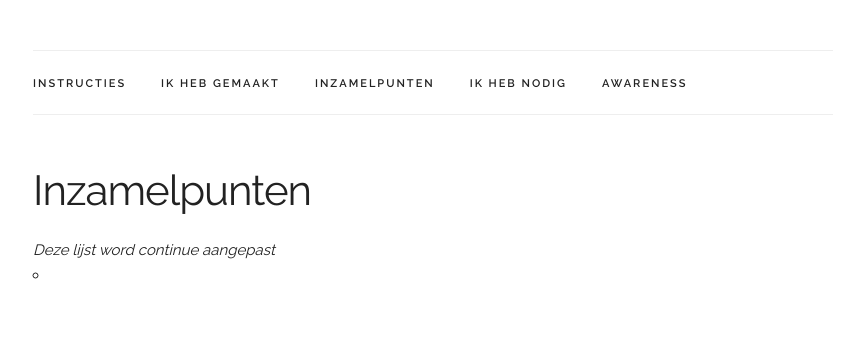
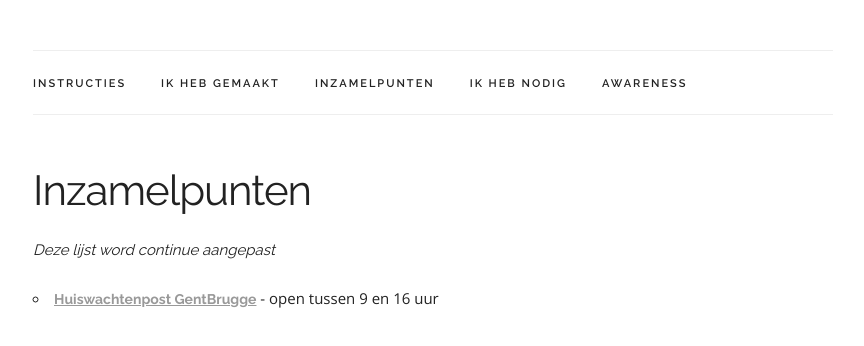
Before and after one commit to MakeInBelgium/coronadenktank, a React (Create React App) app: page /inzamelpunten in a window 1280 px wide. Shown: the top 346 px of the page, without its empty margins (207-1071 px from the left). Built offline with nearby package versions, Linux system fonts and the light colour scheme.

Commit message:
adding gentbrugge

```diff
--- a/src/components/InzamelPuntenComponent.jsx
+++ b/src/components/InzamelPuntenComponent.jsx
@@ -5,9 +5,9 @@ const InzamelPuntenComponent = () => {
   return (
     <>
       <h2>Inzamelpunten</h2>
-      <i>Deze lijst word continue aangepast</i>
+      <i>Deze lijst word continue aangepast</i><br /><br />
       <ul>
-        <li></li>
+        <li><a href="https://www.wachtposten.be/ligging/oost-vlaanderen/35-huisartsenwachtposten-gentbrugge-kliniekstraat.html" target="_blanc">Huiswachtenpost GentBrugge</a> - open tussen 9 en 16 uur</li>
       </ul>
     </>
   )
```
